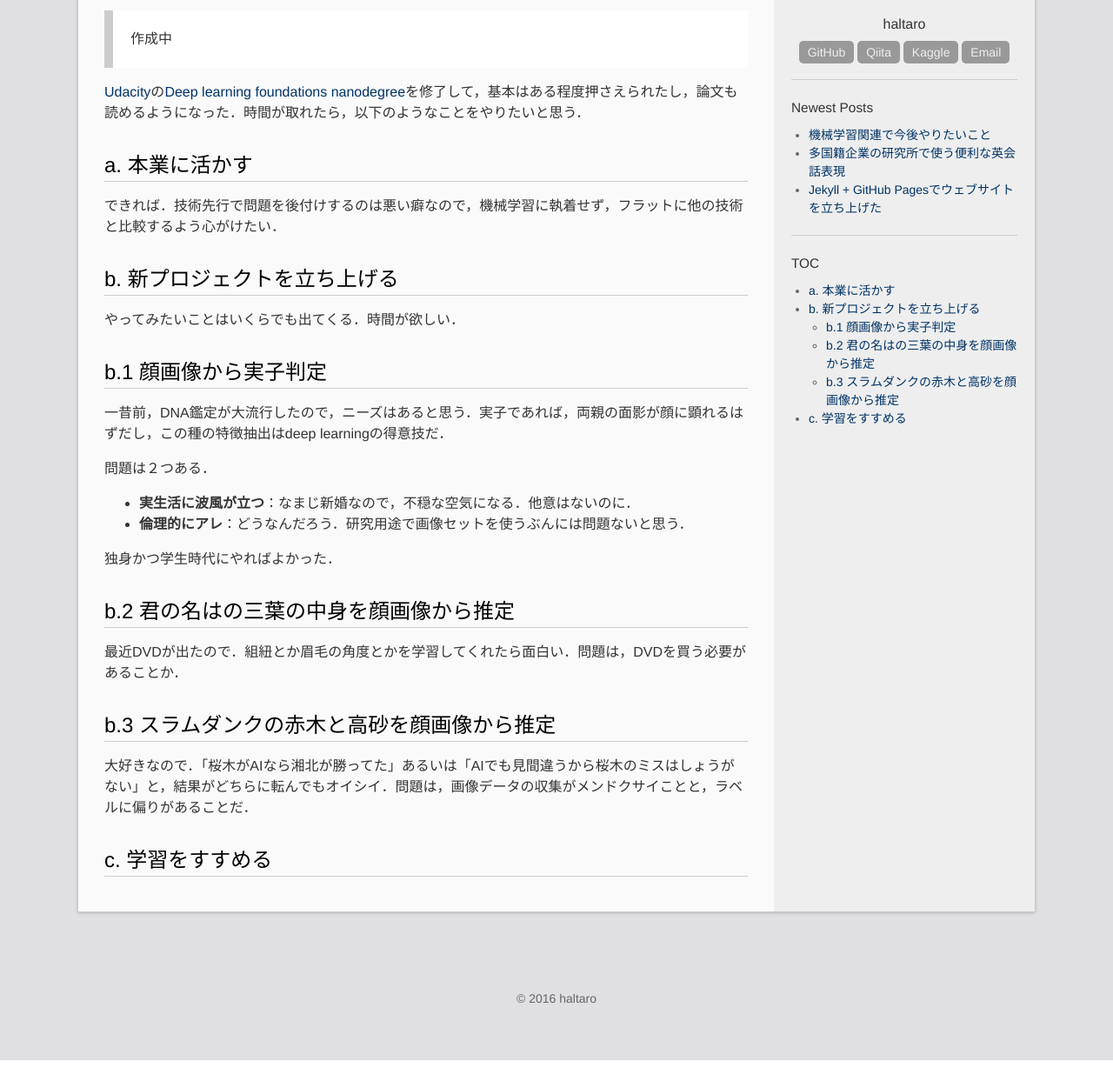
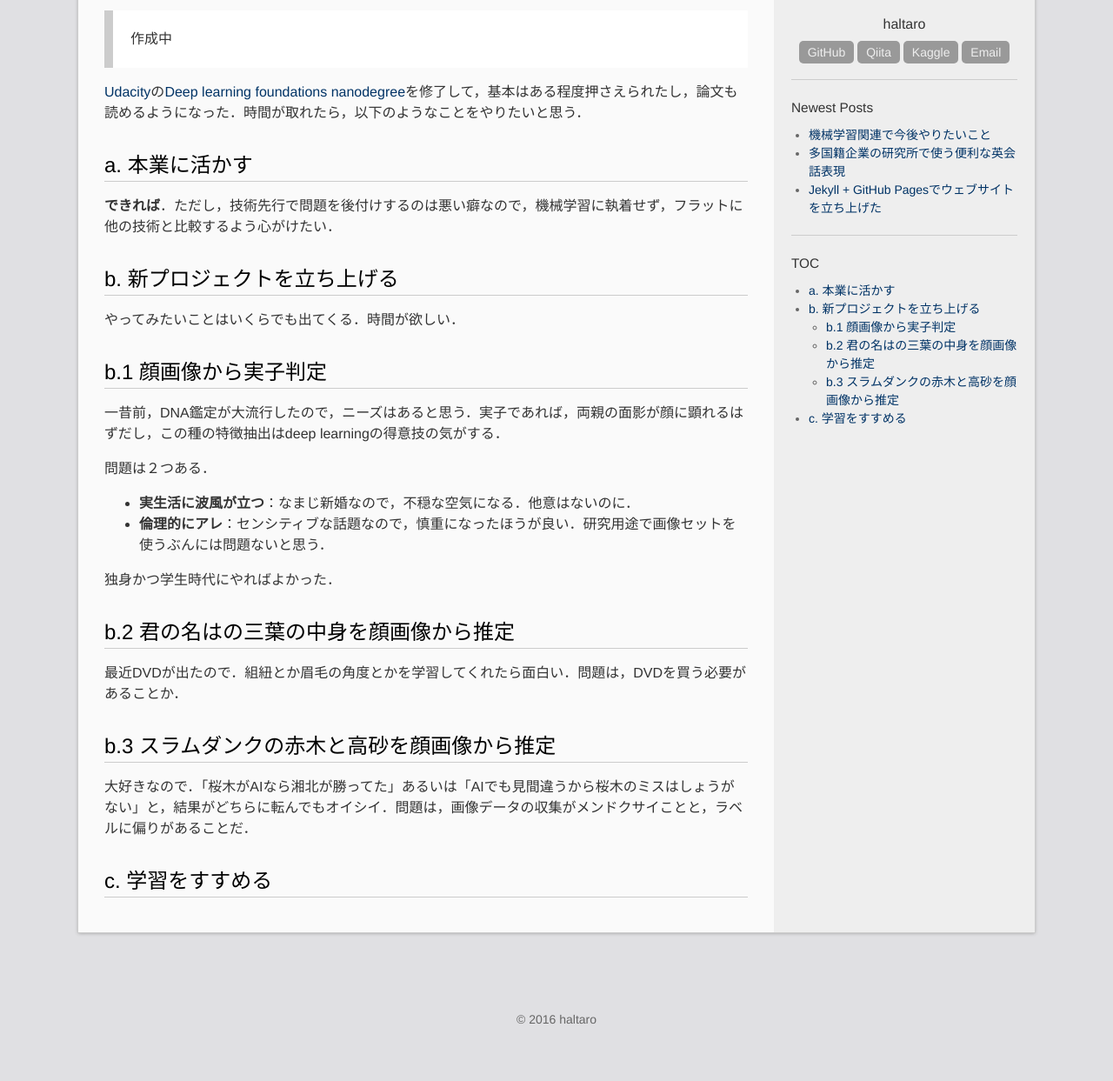
Before and after one commit to madoreenu/haltaro.github.io, a Jekyll site: the page built from _posts/2017-08-02-future-work-of-deep-learning.md, in a window 1280 px wide, cut to the strip 261-1504 px from the top of the page. Shown: the whole strip at 87% size. Built offline with Jekyll 4.4.1, drawn with Linux system fonts in a browser that asks for light colours; before the commit the page ends 1480 px from its top, so only the background shows below that.

Commit message:
Revise first-post

```diff
--- a/_posts/2017-08-02-future-work-of-deep-learning.md
+++ b/_posts/2017-08-02-future-work-of-deep-learning.md
@@ -13,7 +13,7 @@ categories:
 
 # a. 本業に活かす
 
-できれば．技術先行で問題を後付けするのは悪い癖なので，機械学習に執着せず，フラットに他の技術と比較するよう心がけたい．
+**できれば**．ただし，技術先行で問題を後付けするのは悪い癖なので，機械学習に執着せず，フラットに他の技術と比較するよう心がけたい．
 
 # b. 新プロジェクトを立ち上げる
 
@@ -21,11 +21,11 @@ categories:
 
 ## b.1 顔画像から実子判定
 
-一昔前，DNA鑑定が大流行したので，ニーズはあると思う．実子であれば，両親の面影が顔に顕れるはずだし，この種の特徴抽出はdeep learningの得意技だ．
+一昔前，DNA鑑定が大流行したので，ニーズはあると思う．実子であれば，両親の面影が顔に顕れるはずだし，この種の特徴抽出はdeep learningの得意技の気がする．
 
 問題は２つある．
 * **実生活に波風が立つ**：なまじ新婚なので，不穏な空気になる．他意はないのに．
-* **倫理的にアレ**：どうなんだろう．研究用途で画像セットを使うぶんには問題ないと思う．
+* **倫理的にアレ**：センシティブな話題なので，慎重になったほうが良い．研究用途で画像セットを使うぶんには問題ないと思う．
 
 独身かつ学生時代にやればよかった．
 
--- a/css/main.scss
+++ b/css/main.scss
@@ -9,7 +9,7 @@ $base-font-size:   16px;
 $small-font-size:  $base-font-size * 0.875;
 $base-line-height: 1.5;
 
-$code-font-family:   Menlo, Monaco, Consolas, "DejaVu Sans Mono", "Liberation Mono", "Courier New", Courier, SimSun, monospace;
+$code-font-family:   Menlo, Monaco, Consolas, "DejaVu Sans Mono", "Liberation Mono", "Courier New", "Hiragino Maru Gothic W4 JIS2004", "游ゴシック", YuGothic, "ヒラギノ角ゴ ProN W3", "Hiragino Kaku Gothic ProN", "メイリオ", Meiryo, "Helvetica Neue", Helvetica, Arial, sans-serif;
 $code-font-weight: 500;
 $code-font-size:     15px;
 
```
Also changed, not shown: _posts/2017-07-30-first-post.md (+13 -5 lines), projects.md (+3 -1 lines), 5 other files.
